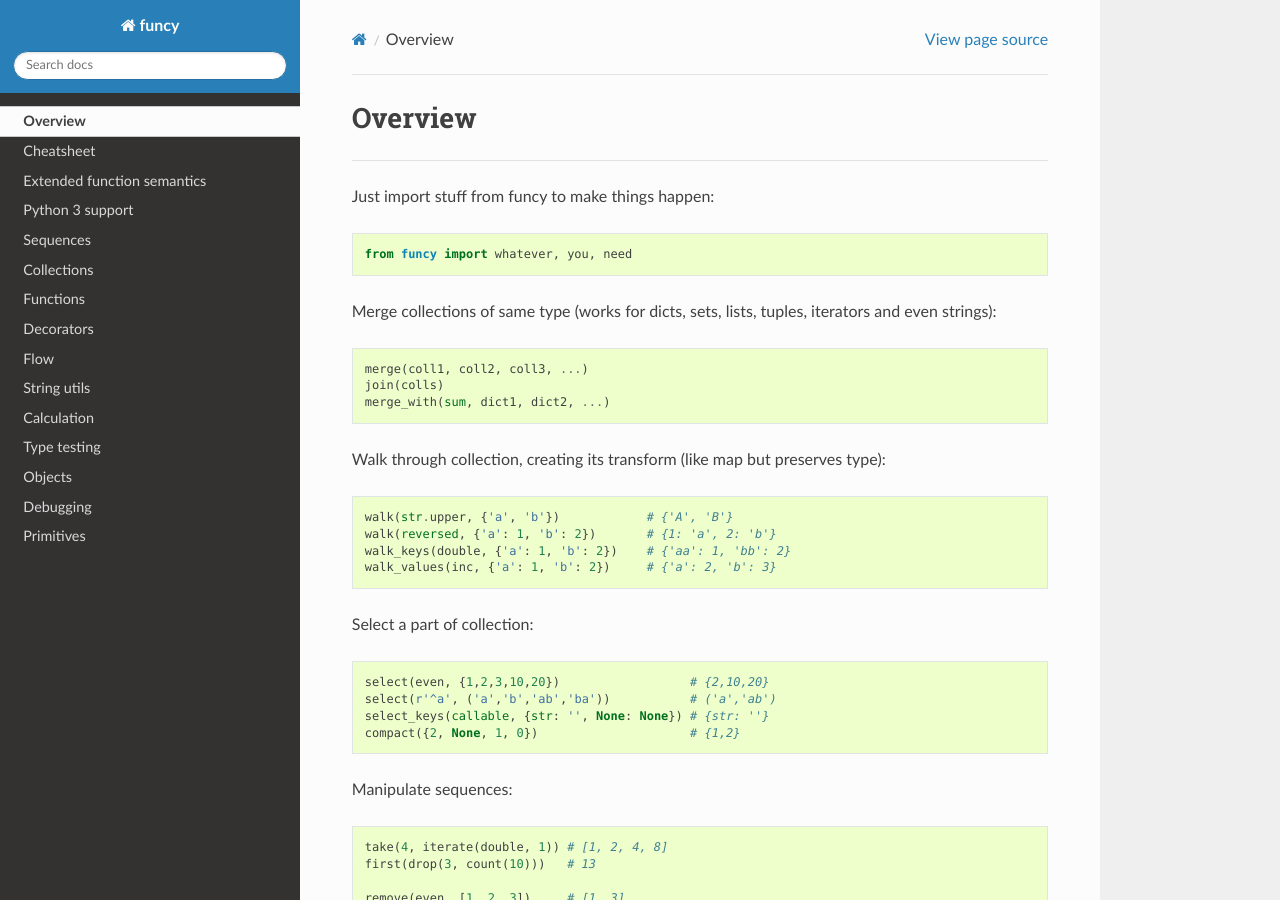
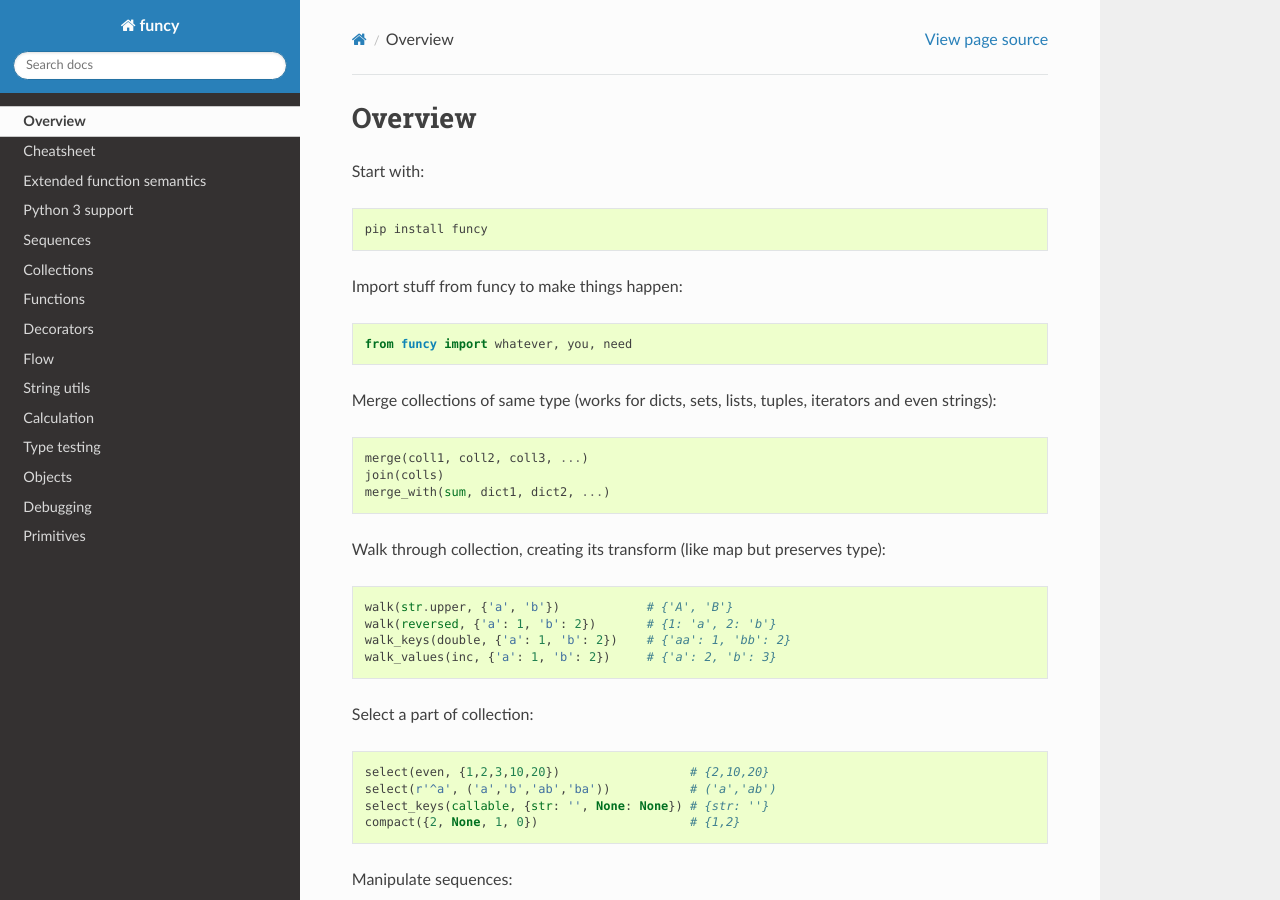
Before and after one commit to Jamaal224/funcy, a Sphinx documentation site: the page built from docs/overview.rst, in a window 1280 px wide and 900 px high. Built offline with Sphinx 7.4.7 and the Read the Docs theme 2.0.0, drawn with Linux system fonts in a browser that asks for light colours.

Commit message:
Add installation line to overview

```diff
--- a/README.rst
+++ b/README.rst
@@ -18,9 +18,9 @@ Installation
 
 
 Overview
---------
+--------------
 
-Just import stuff from funcy to make things happen:
+Import stuff from funcy to make things happen:
 
 .. code:: python
 
--- a/docs/overview.rst
+++ b/docs/overview.rst
@@ -3,6 +3,13 @@
 Overview
 ========
 
+Start with:
+
+::
+
+    pip install funcy
+
+
 .. include:: ../README.rst
-    :start-after: Overview
+    :start-after: --------------
     :end-before: And `much more <http://funcy.readthedocs.org/>`_.
```
